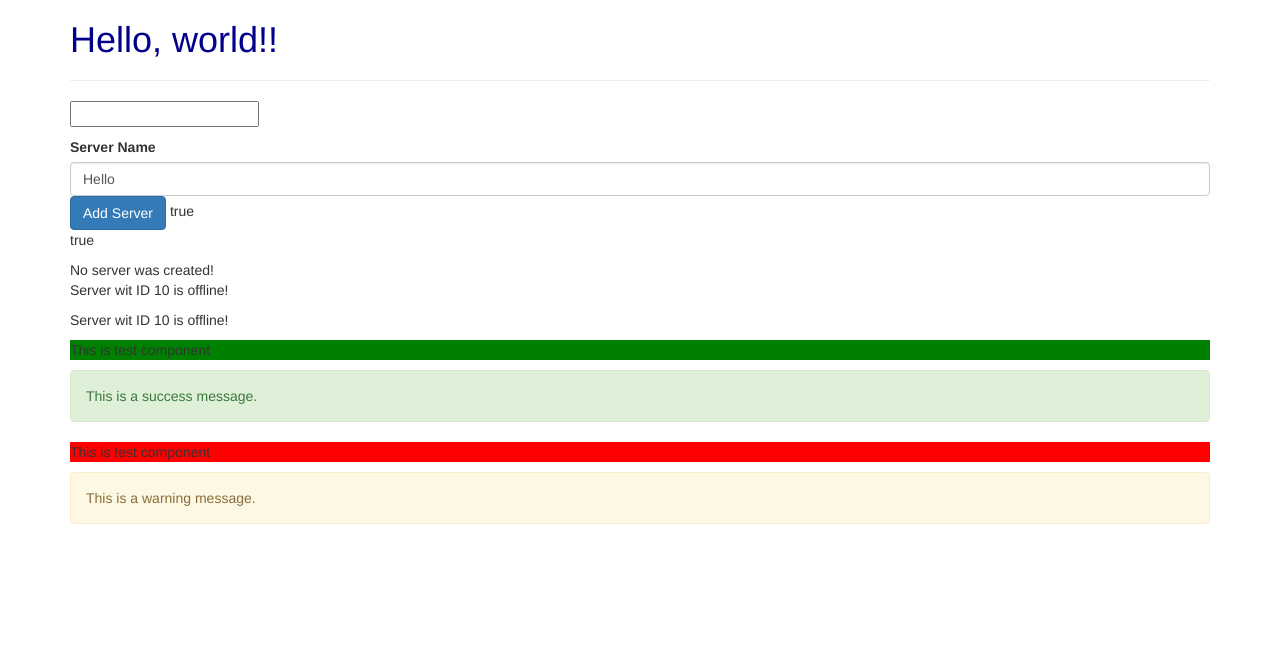
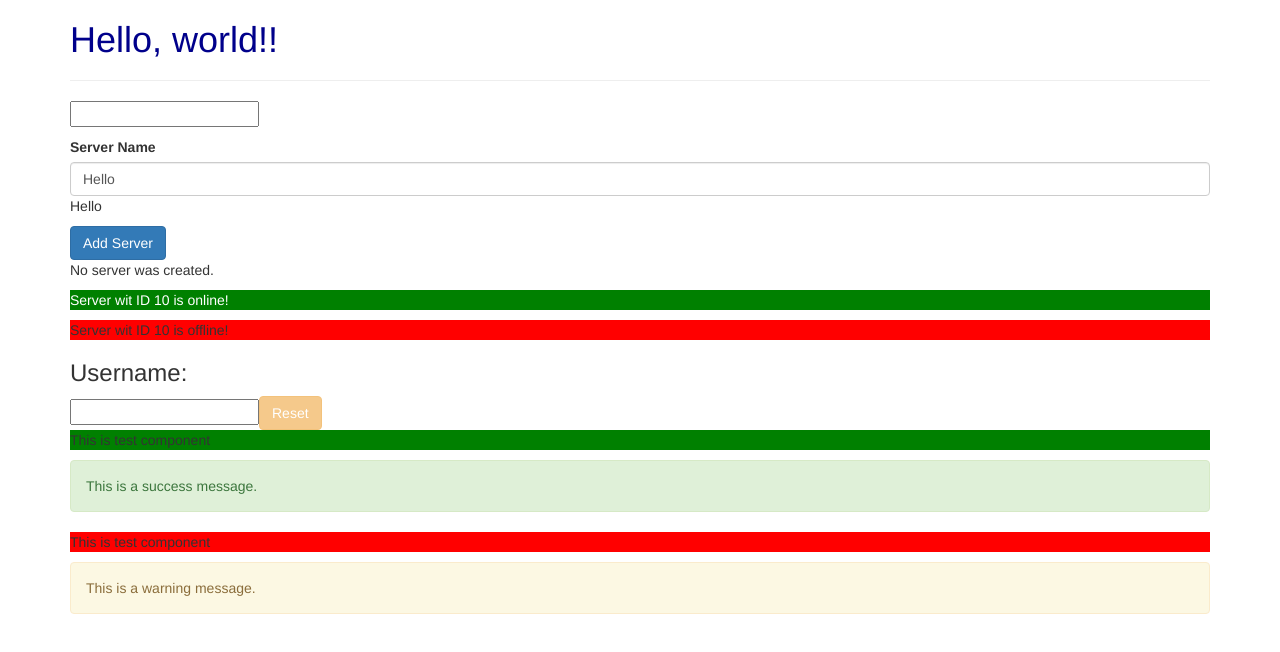
Before and after one commit to nfabacus/my-angular4app, an Angular app: page / in a window 1280 px wide. Shown: the top 652 px of the page. Built offline with nearby package versions, Linux system fonts and the light colour scheme.

Commit message:
adds css class dynamically with ngClass.

```diff
--- a/src/app/server/server.component.html
+++ b/src/app/server/server.component.html
@@ -1 +1,2 @@
-<p>Server wit ID {{ serverId }} is {{ this.getServerStatus() }}!</p>
+<p [ngStyle]="{backgroundColor: getColor()}"
+[ngClass]="{online: serverStatus === 'online'}">Server wit ID {{ serverId }} is {{ this.getServerStatus() }}!</p>
--- a/src/app/server/server.component.ts
+++ b/src/app/server/server.component.ts
@@ -2,12 +2,27 @@ import { Component } from '@angular/core';
 
 @Component({
   selector: 'app-server',
-  templateUrl: './server.Component.html'
+  templateUrl: './server.Component.html',
+  styles: [`
+    .online {
+      color: white;
+    }
+  `]
 })
 export class ServerComponent {
   serverId: number = 10;
   serverStatus: string = 'offline';
+
+  constructor() {
+    this.serverStatus = Math.random() > 0.5 ? 'online' : 'offline';
+  }
+
   getServerStatus(){
     return this.serverStatus;
   }
+
+  getColor(){
+    return this.serverStatus === 'offline' ? 'red': 'green';
+
+  }
 }
--- a/src/app/servers/servers.component.html
+++ b/src/app/servers/servers.component.html
@@ -7,15 +7,29 @@
     type="text"
     class="form-control"
     [(ngModel)]="serverName">
-
+  <p>{{ serverName }}</p>
 <button
   class="btn btn-primary"
   [disabled]="!allowNewServer"
   (click)="onCreateServer()">
   Add Server
 </button>
-{{ allowNewServer }}
-<p [innerText]="allowNewServer"></p>
-{{ serverCreationStatus }}
+<!-- {{ allowNewServer }} -->
+<!-- <p [innerText]="allowNewServer"></p>
+<!-- {{ serverCreationStatus }} -->
+<p *ngIf="serverCreated; else noServer">Server was created, server name is {{ serverName }}</p>
+<ng-template #noServer>
+  <p>No server was created.</p>
+</ng-template>
 <app-server></app-server>
 <app-server></app-server>
+
+<h3>Username:{{username}}</h3>
+<input type="text" [(ngModel)]="username">
+<button
+  class="btn btn-warning"
+  [disabled]="username ==='' "
+  (click)="onReset()"
+>Reset</button>
+
+<br>
--- a/src/app/servers/servers.component.ts
+++ b/src/app/servers/servers.component.ts
@@ -9,6 +9,8 @@ export class ServersComponent implements OnInit {
   allowNewServer = false;
   serverCreationStatus = 'No server was created!';
   serverName = 'Hello';
+  username="";
+  serverCreated = false;
   constructor() {
     setTimeout(()=>{
       this.allowNewServer = true;
@@ -19,11 +21,16 @@ export class ServersComponent implements OnInit {
   }
 
   onCreateServer() {
+    this.serverCreated = true;
     this.serverCreationStatus = "Server was created! Name is " + this.serverName;
   }
 
-  onUpdateServerName(event: Event){
-    this.serverName = (<HTMLInputElement>event.target).value;
+  // onUpdateServerName(event: Event){
+  //   this.serverName = (<HTMLInputElement>event.target).value;
+  // }
+
+  onReset() {
+    this.username ="";
   }
 
 }
```
